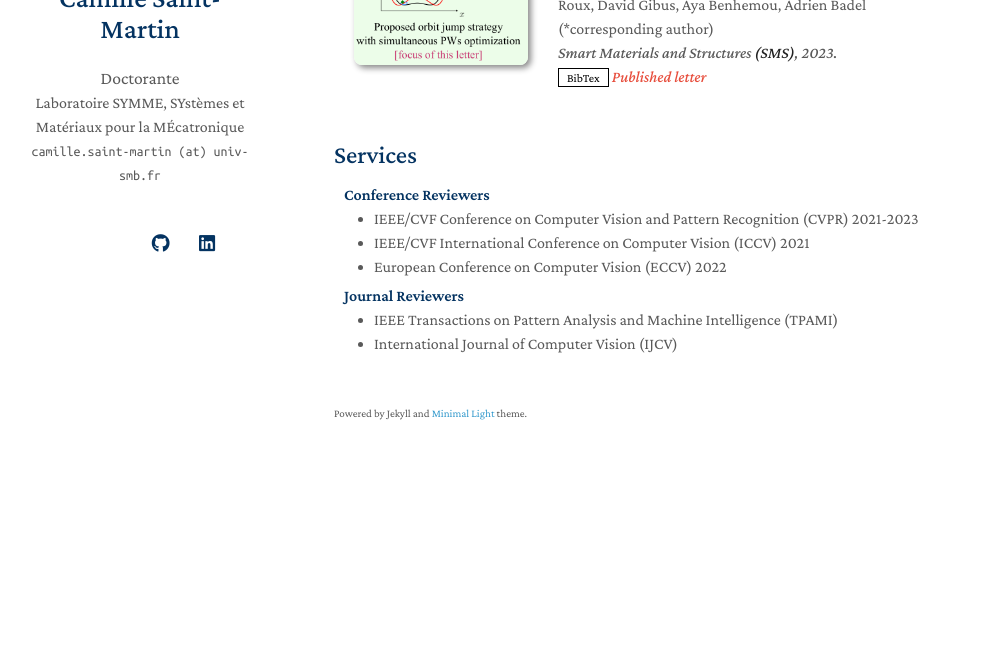
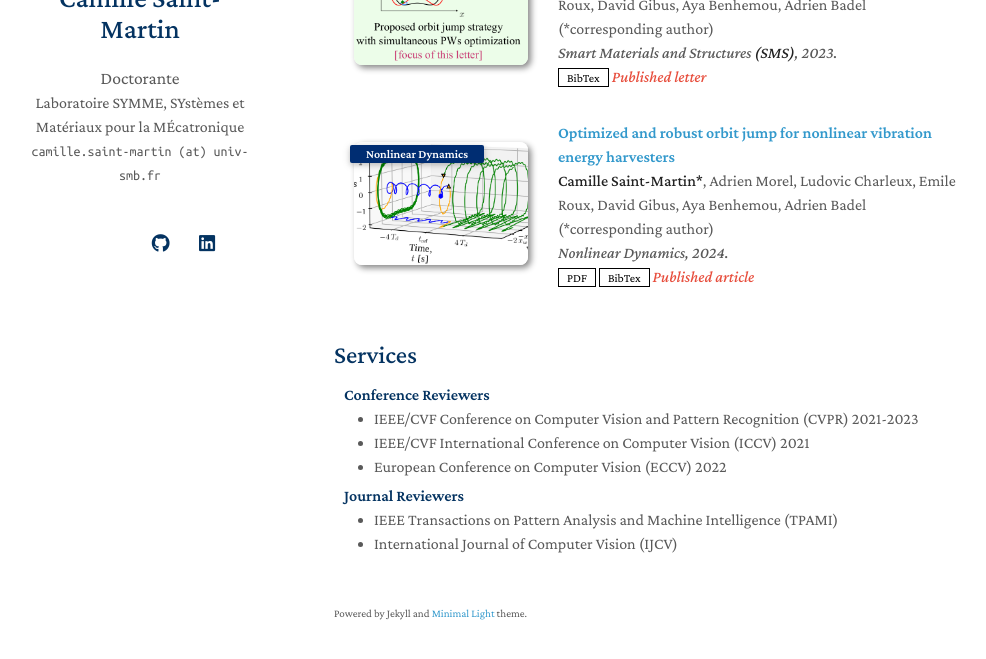
Before and after one commit to csaintmartin/csaintmartin.github.io, a Jekyll site: the page built from index.md, in a window 1280 px wide and 900 px high, scrolled down 668 px, cut to the strip 206-865 px from the top of the window. Shown: the whole strip, without its empty margins (136-1122 px from the left). Built offline with Jekyll 4.4.1, drawn with Linux system fonts in a browser that asks for light colours; nearby versions of some CDN libraries; a style sheet for code colours, icons or effects is not loaded; our own code applies the rules of GitHub Pages for plain Markdown files; before the commit the page ends 1368 px from its top, so only the background shows below that.

Commit message:
adds paper2

```diff
--- a/_data/publications.yml
+++ b/_data/publications.yml
@@ -27,3 +27,13 @@ main:
     bibtex: ./assets/bibtex/SaintMartin2023-combiningOrbitJumpPotentialWellOptimizations.txt
     notes: Published letter
     image: ./assets/img/teaser_combining.png
+
+
+  - title: "Optimized and robust orbit jump for nonlinear vibration energy harvesters"
+    authors: <strong>Camille Saint-Martin*</strong>, Adrien Morel, Ludovic Charleux, Emile Roux, David Gibus, Aya Benhemou, Adrien Badel (*corresponding author)
+    conference_short: Nonlinear Dynamics
+    conference: Nonlinear Dynamics, 2024.
+    pdf: https://link.springer.com/article/10.1007/s11071-023-09188-x
+    bibtex: ./assets/bibtex/SaintMartin2024-optimizedRobustOrbitJump
+    notes: Published article
+    image: ./assets/img/teaser_robustJumps.png
```
Also changed, not shown: assets/img/teaser_robustJumps.png (added), html_source_file/assets/img/teaser_robustJumps.png (added), 1 other file.
